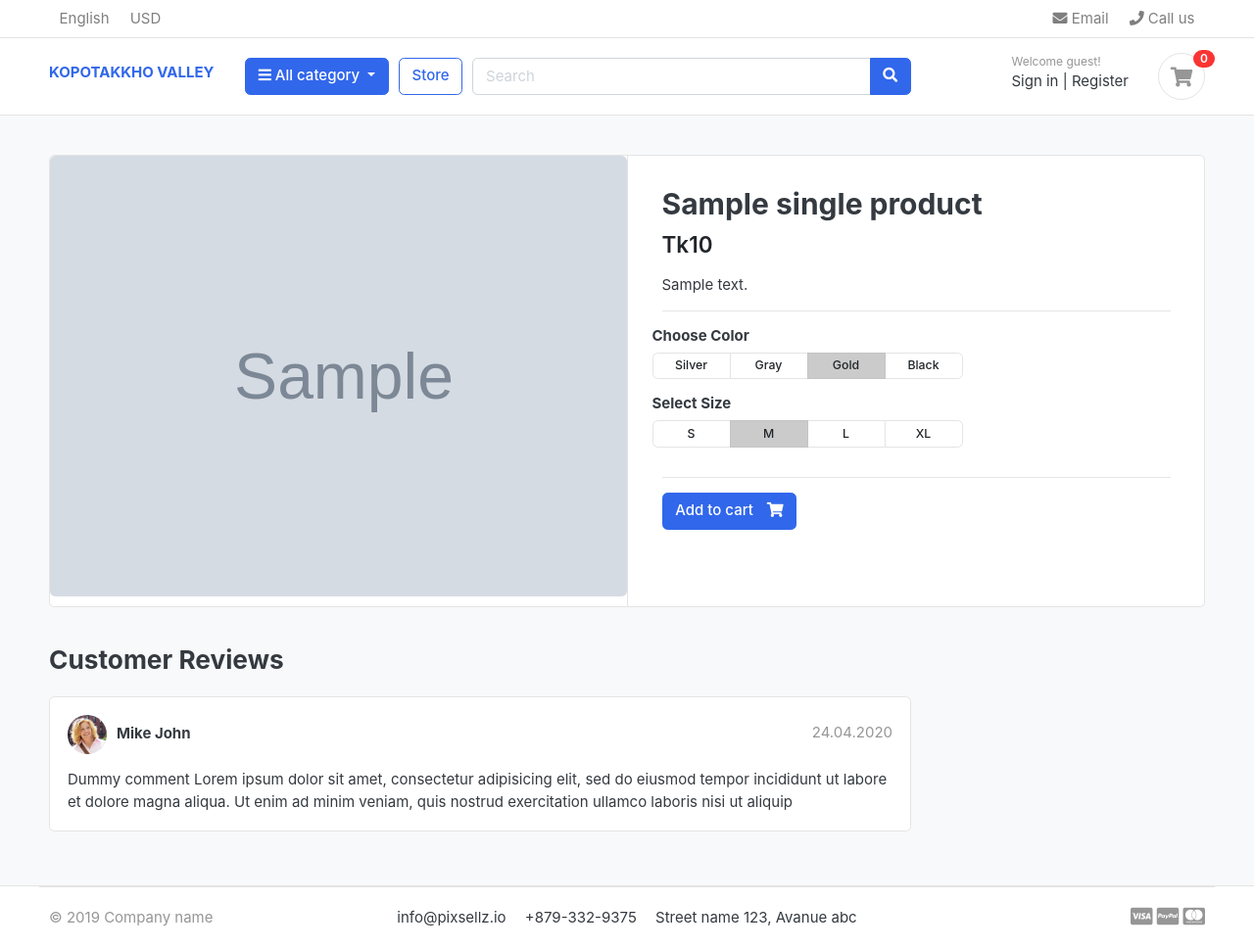
After one commit to Hadiuzzaman1983/django-ecommerce-site, a Django app: template templates/store/product_detail.html in a window 1280 px wide. The commit adds this page. Shown: the whole page at 98% size. Run offline with Django 5.2, Linux system fonts and the light colour scheme; the template is opened without the code that fills it: most values are stand-ins (such as "Sample title", 1, 10 or a date in 2020); grey boxes marked "Sample" are stand-in pictures; some libraries are stand-ins or nearby versions; some web fonts are replaced.

Commit message:
Update commit

```diff
--- a/kv_ecommerce/settings.py
+++ b/kv_ecommerce/settings.py
@@ -12,7 +12,7 @@ https://docs.djangoproject.com/en/5.2/ref/settings/
 
 from pathlib import Path
 
-from mmpi_management_system.mmpi_management_system.settings import MEDIA_URL
+
 
 # Build paths inside the project like this: BASE_DIR / 'subdir'.
 BASE_DIR = Path(__file__).resolve().parent.parent
--- a/store/models.py
+++ b/store/models.py
@@ -1,5 +1,6 @@
 from django.db import models
 from category.models import Category
+from django.urls import reverse
 
 
 # Create your models here.
@@ -15,5 +16,8 @@ class Product(models.Model):
     created_date = models.DateTimeField(auto_now_add=True)
     modified_date = models.DateTimeField(auto_now=True)
 
+    def get_url(self):
+        return reverse("product_detail", args=[self.category.slug, self.slug])
+
     def __str__(self):
         return self.product_name
--- a/store/urls.py
+++ b/store/urls.py
@@ -22,4 +22,5 @@ from .import views
 urlpatterns = [
     path('', views.store, name='store'),
     path('<slug:category_slug>/', views.store, name='product_by_category'),
+    path('<slug:category_slug>/<slug:product_slug>/', views.product_detail, name='product_detail'),
 ]
--- /dev/null
+++ b/templates/store/product_detail.html
@@ -0,0 +1,125 @@
+{% extends 'base.html' %}
+{% load static %}
+{% block title %} welcome store page {% endblock %}
+
+{% block content %}
+<section class="section-content padding-y bg">
+<div class="container">
+
+<!-- ============================ COMPONENT 1 ================================= -->
+<div class="card">
+	<div class="row no-gutters">
+		<aside class="col-md-6">
+<article class="gallery-wrap">
+	<div class="img-big-wrap">
+	   <a href="#"><img src="{{ single_product.images.url }}"></a>
+	</div> <!-- img-big-wrap.// -->
+
+</article> <!-- gallery-wrap .end// -->
+		</aside>
+		<main class="col-md-6 border-left">
+<article class="content-body">
+
+<h2 class="title">{{ single_product.product_name }}</h2>
+
+<div class="mb-3">
+	<var class="price h4">Tk{{single_product.price}}</var>
+</div>
+
+<p>{{ single_product.description }}</p>
+
+
+<hr>
+	<div class="row">
+		<div class="item-option-select">
+			<h6>Choose Color</h6>
+			<div class="btn-group btn-group-sm btn-group-toggle" data-toggle="buttons">
+			  <label class="btn btn-light">
+			    <input type="radio" name="radio_color"> Silver
+			  </label>
+			  <label class="btn btn-light">
+			    <input type="radio" name="radio_color" > Gray
+			  </label>
+			  <label class="btn btn-light active">
+			    <input type="radio" name="radio_color checked"> Gold
+			  </label>
+			  <label class="btn btn-light">
+			    <input type="radio" name="radio_color"> Black
+			  </label>
+			</div>
+		</div>
+	</div> <!-- row.// -->
+	<div class="row">
+		<div class="item-option-select">
+			<h6>Select Size</h6>
+			<div class="btn-group btn-group-sm btn-group-toggle" data-toggle="buttons">
+			  <label class="btn btn-light">
+			    <input type="radio" name="radio_color"> S
+			  </label>
+			  <label class="btn btn-light active">
+			    <input type="radio" name="radio_color" checked> M
+			  </label>
+			  <label class="btn btn-light">
+			    <input type="radio" name="radio_color"> L
+			  </label>
+			  <label class="btn btn-light">
+			    <input type="radio" name="radio_color"> XL
+			  </label>
+			</div>
+		</div>
+	</div> <!-- row.// -->
+	<hr>
+	{% if single_product.stock <= 0 %}
+		<h6 class="text-danger">Out of Stock </h6>
+	{% else %}
+	<a href="./product-detail.html" class="btn  btn-primary"> <span class="text">Add to cart</span> <i class="fas fa-shopping-cart"></i>  </a>
+	{% endif %}
+</article> <!-- product-info-aside .// -->
+		</main> <!-- col.// -->
+	</div> <!-- row.// -->
+</div> <!-- card.// -->
+<!-- ============================ COMPONENT 1 END .// ================================= -->
+
+<br>
+
+<div class="row">
+			<div class="col-md-9">
+
+	<header class="section-heading">
+		<h3>Customer Reviews </h3>
+
+	</header>
+
+	<article class="box mb-3">
+		<div class="icontext w-100">
+			<img src="{% static './images/avatars/avatar1.jpg' %}" class="img-xs icon rounded-circle">
+			<div class="text">
+				<span class="date text-muted float-md-right">24.04.2020 </span>
+				<h6 class="mb-1">Mike John </h6>
+
+			</div>
+		</div> <!-- icontext.// -->
+		<div class="mt-3">
+			<p>
+				Dummy comment Lorem ipsum dolor sit amet, consectetur adipisicing elit, sed do eiusmod
+				tempor incididunt ut labore et dolore magna aliqua. Ut enim ad minim veniam,
+				quis nostrud exercitation ullamco laboris nisi ut aliquip
+			</p>
+		</div>
+	</article>
+
+
+
+	</div> <!-- col.// -->
+</div> <!-- row.// -->
+
+
+</div> <!-- container .//  -->
+</section>
+<!-- ========================= SECTION CONTENT END// ========================= -->
+
+
+
+
+
+{% endblock %}
--- a/templates/store/store.html
+++ b/templates/store/store.html
@@ -131,12 +131,12 @@
 		<figure class="card card-product-grid">
 			<div class="img-wrap">
 
-				<img src="{{ product.images.url }}">
+				<a href="{{ product.get_url }}"><img src="{{ product.images.url }}"></a>
 
 			</div> <!-- img-wrap.// -->
 			<figcaption class="info-wrap">
 				<div class="fix-height">
-					<a href="./product-detail.html" class="title">{{ product.product_name }}</a>
+					<a href="{{ product.get_url }}" class="title">{{ product.product_name }}</a>
 					<div class="price-wrap mt-2">
 						<span class="price">Tk {{ product.price }}</span>
 					</div> <!-- price-wrap.// -->
```
Also changed, not shown: store/views.py (+14 -0 lines), templates/home.html (+4 -4 lines), db.sqlite3, media/photos/products/download_3.jpg (added), media/photos/products/download_6.jpg (added), static/images/banners/2.jpg (added), static/images/banners/3.jpg (added), static/images/banners/cover.jpg (added).
